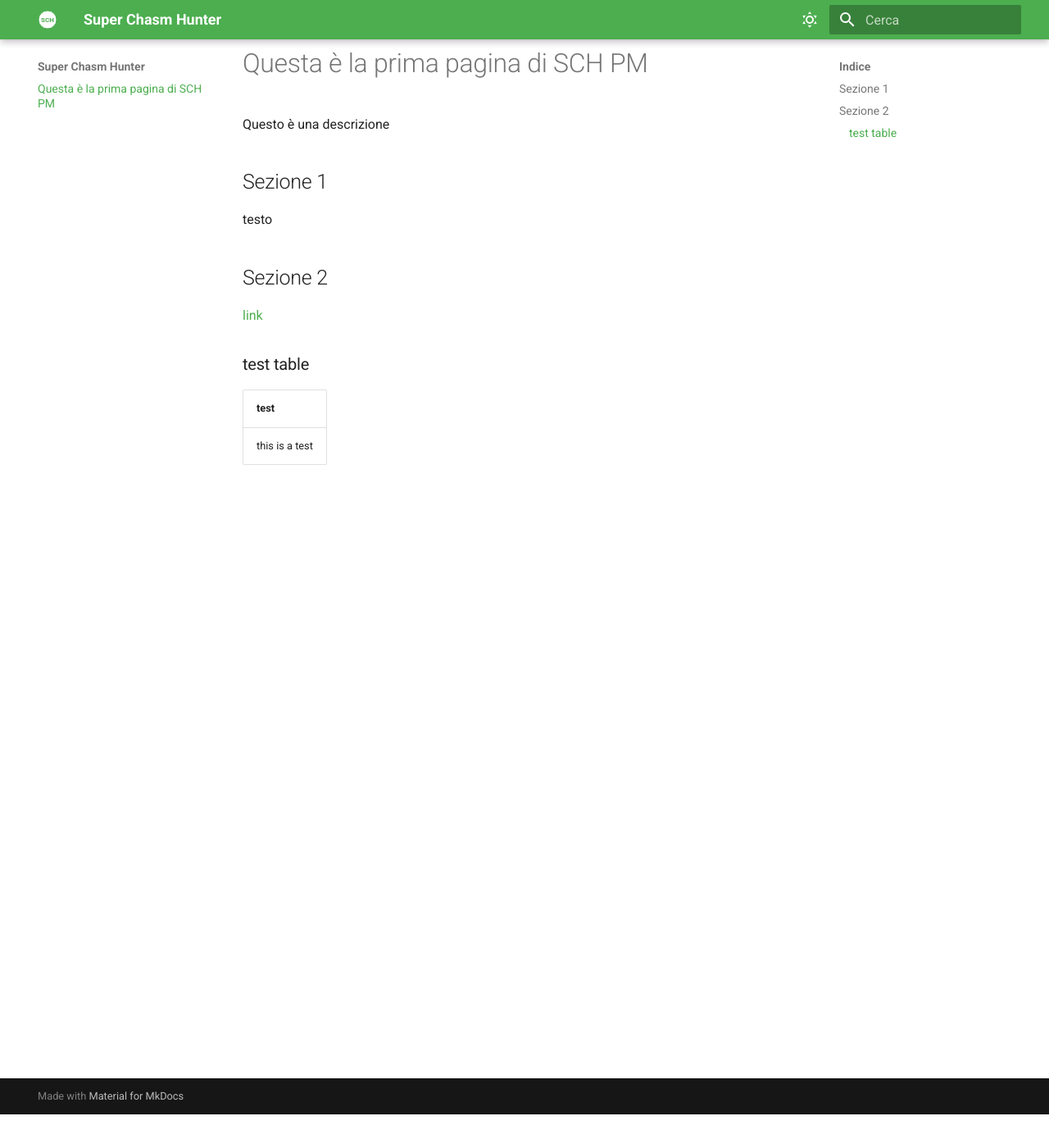
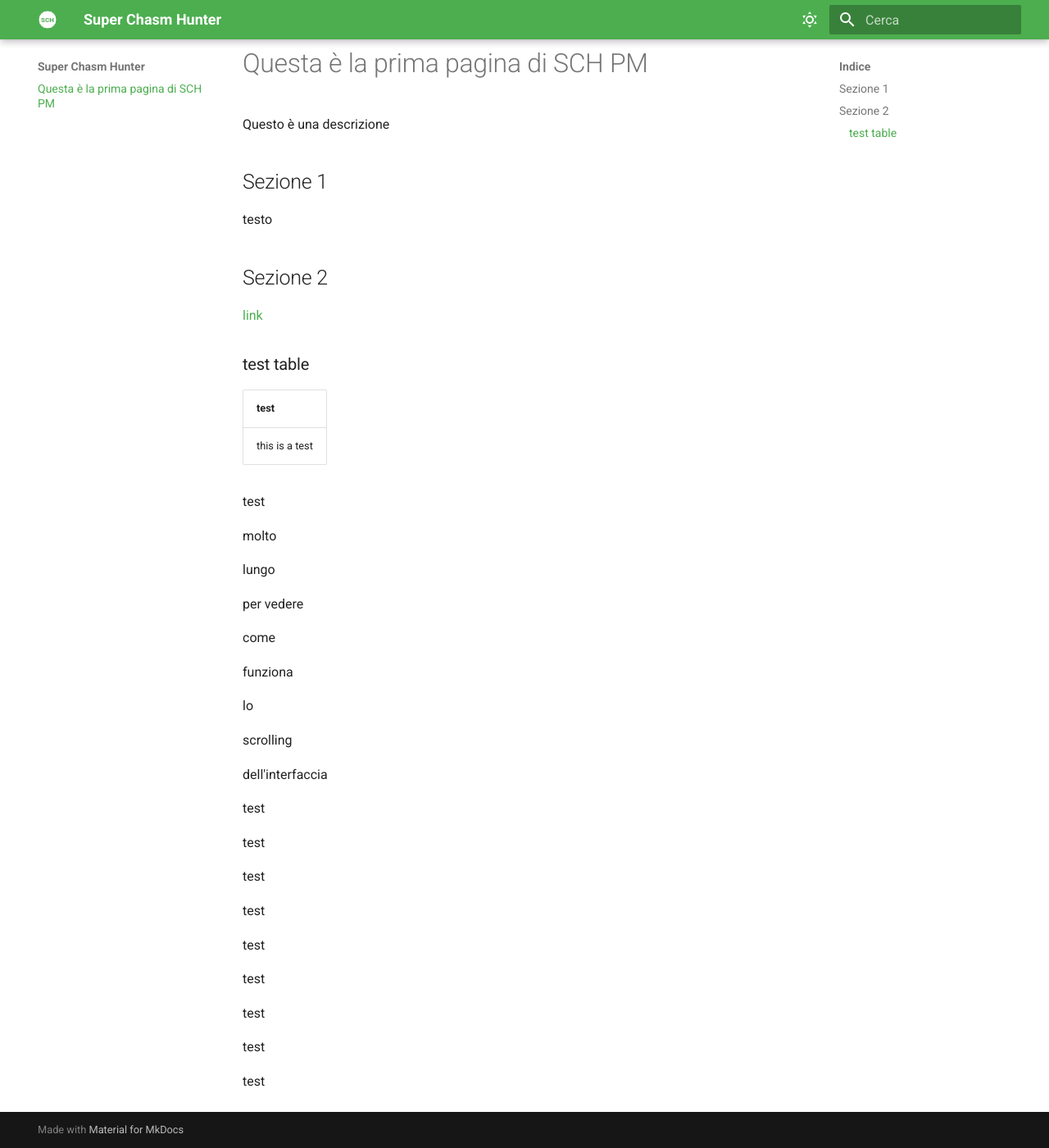
Before and after one commit to FilippoGurioli/super-chasm-hunter-pm, an MkDocs documentation site: the page built from docs/index.md, in a window 1280 px wide and 1400 px high, scrolled down 41 px. Shown: the whole window at 82% size. Built offline with MkDocs 1.6.1 and Material for MkDocs 9.7.7, drawn with Linux system fonts in a browser that asks for light colours.

Commit message:
test for the scrolling

```diff
--- a/docs/index.md
+++ b/docs/index.md
@@ -15,3 +15,39 @@ testo
 |**test**|
 |--------|
 |this is a test|
+
+test
+
+molto
+
+lungo
+
+per vedere
+
+come
+
+funziona
+
+lo
+
+scrolling
+
+dell'interfaccia
+
+test
+
+test
+
+test
+
+test
+
+test
+
+test
+
+test
+
+test
+
+test
```
